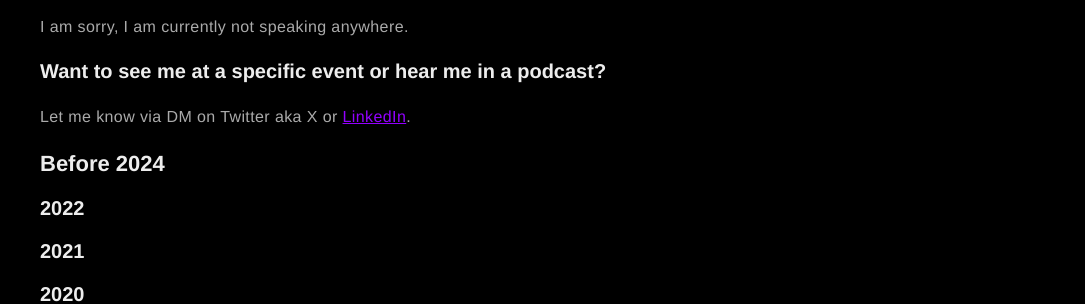
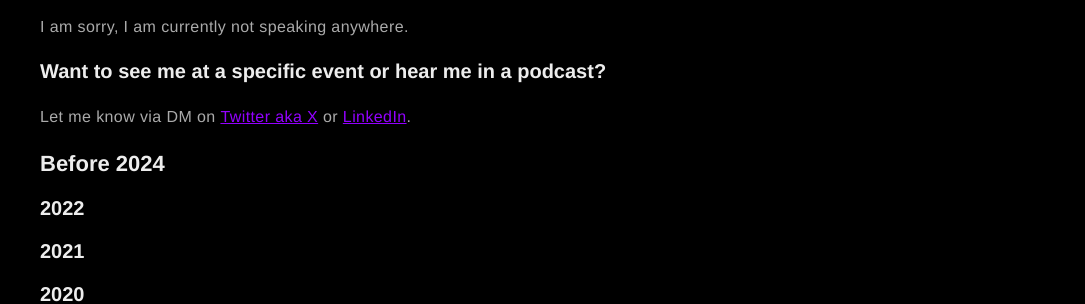
Before and after one commit to tentaclequing/tentaclequing.github.io, a Jekyll site: the page built from appearances.html, in a window 1280 px wide. Shown: the part 250-554 px from the top of the page, without its empty margins (195-1280 px from the left). Built offline with Jekyll 4.4.1, drawn with Linux system fonts in a browser that asks for light colours; nearby versions of some CDN libraries; part of the change alters nothing that is shown.

```diff
--- a/appearances.html
+++ b/appearances.html
@@ -7,7 +7,7 @@ title: Appearances
 <h2>2024</h2>
 <p> I am sorry, I am currently not speaking anywhere.</p>
 <h3>Want to see me at a specific event or hear me in a podcast?</h3>
-<p>Let me know via DM on <a href="https://twitter.com/tentaclequing"></a>Twitter aka X</a> or <a href="https://www.linkedin.com/in/gianna-brachetti-truskawa/">LinkedIn</a>.</p>
+<p>Let me know via DM on <a href="https://twitter.com/tentaclequing">Twitter aka X</a> or <a href="https://www.linkedin.com/in/gianna-brachetti-truskawa/">LinkedIn</a>.</p>
 <h2>Before 2024</h2>
 <h3>2022</h3>
 <h3>2021</h3>
```
